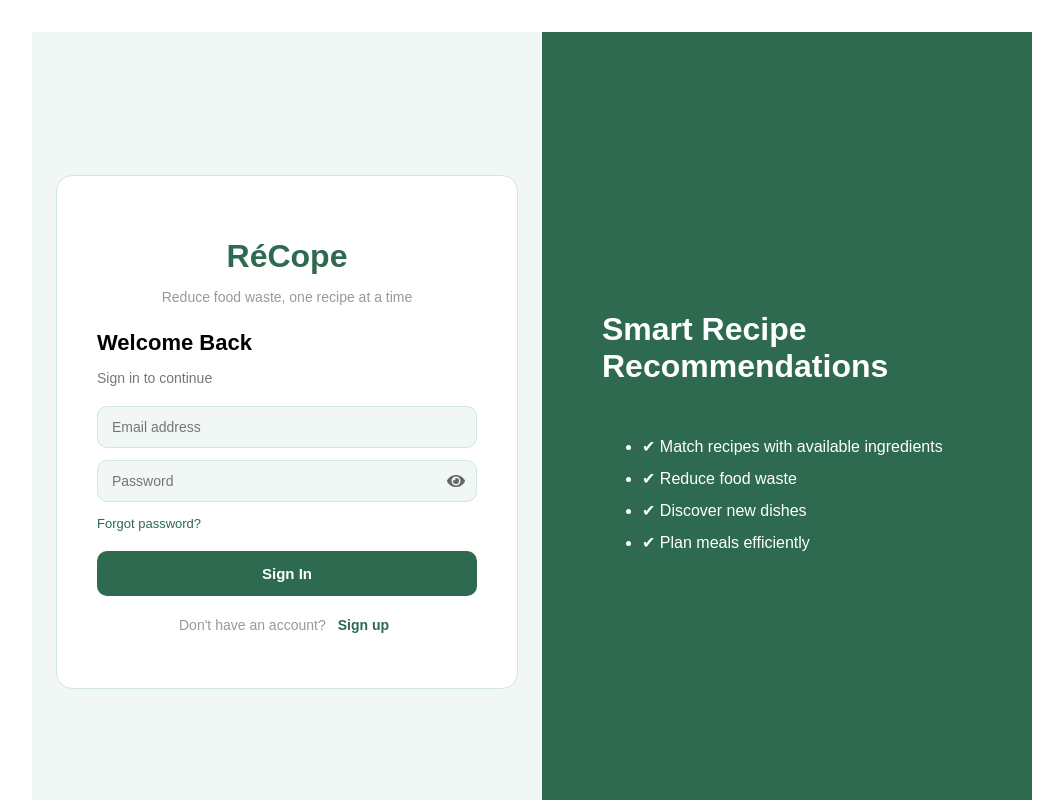
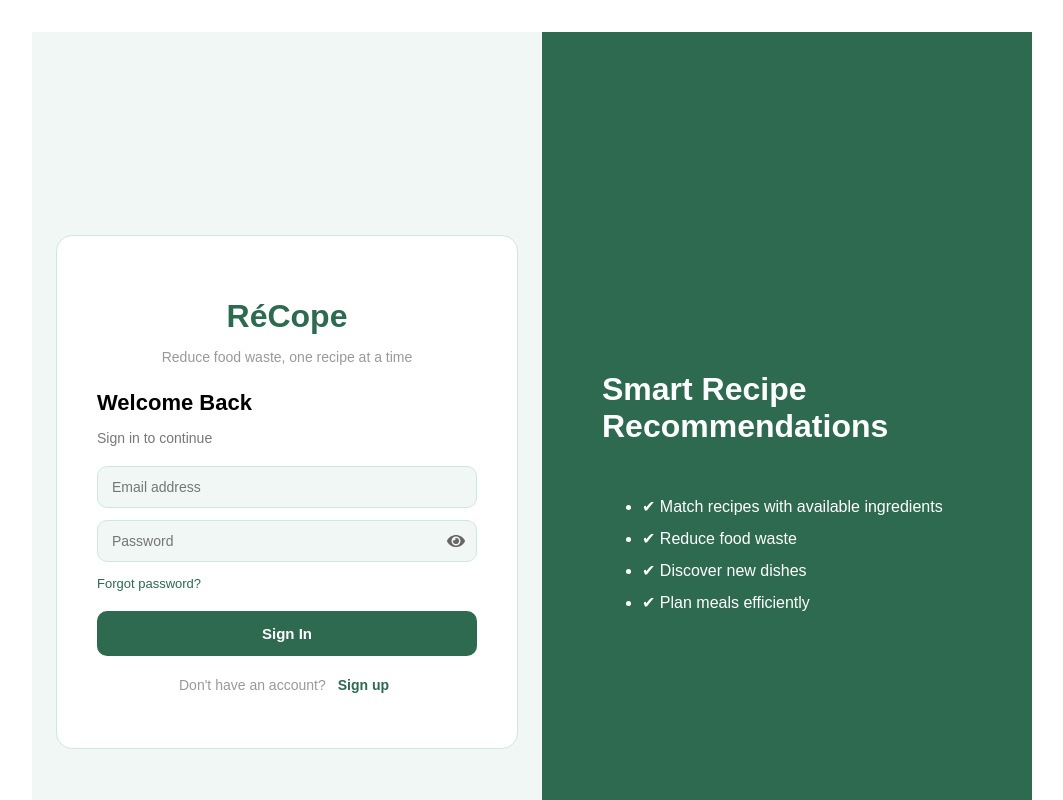
Before and after one commit to iamwhoiam3000/Recope-Final-Web-and-Mobile, a React (Create React App) app in the folder frontend/web/: page / in a window 1280 px wide. Shown: the top 800 px of the page, without its empty margins (108-1171 px from the left). Built offline with nearby package versions, Linux system fonts and the light colour scheme; no server answers.

Commit message:
Fix login page centered layout

```diff
--- a/frontend/web/src/pages/Login.tsx
+++ b/frontend/web/src/pages/Login.tsx
@@ -98,11 +98,12 @@ if (error) {
   return (
     <div
   style={{
-    display: "flex",
-    minHeight: "100vh",
-    fontFamily: "sans-serif",
-    overflow: "hidden",
-  }}
+  display: "flex",
+  minHeight: "100vh",
+  maxWidth: 1100,
+  margin: "0 auto",
+  fontFamily: "sans-serif",
+}}
 >
       {/* LEFT SIDE */}
       <div
@@ -296,6 +297,7 @@ if (error) {
       <div
         style={{
           flex: 1,
+          minHeight: "100vh",
           backgroundColor: GREEN.primary,
           color: "white",
           display: "flex",
```
